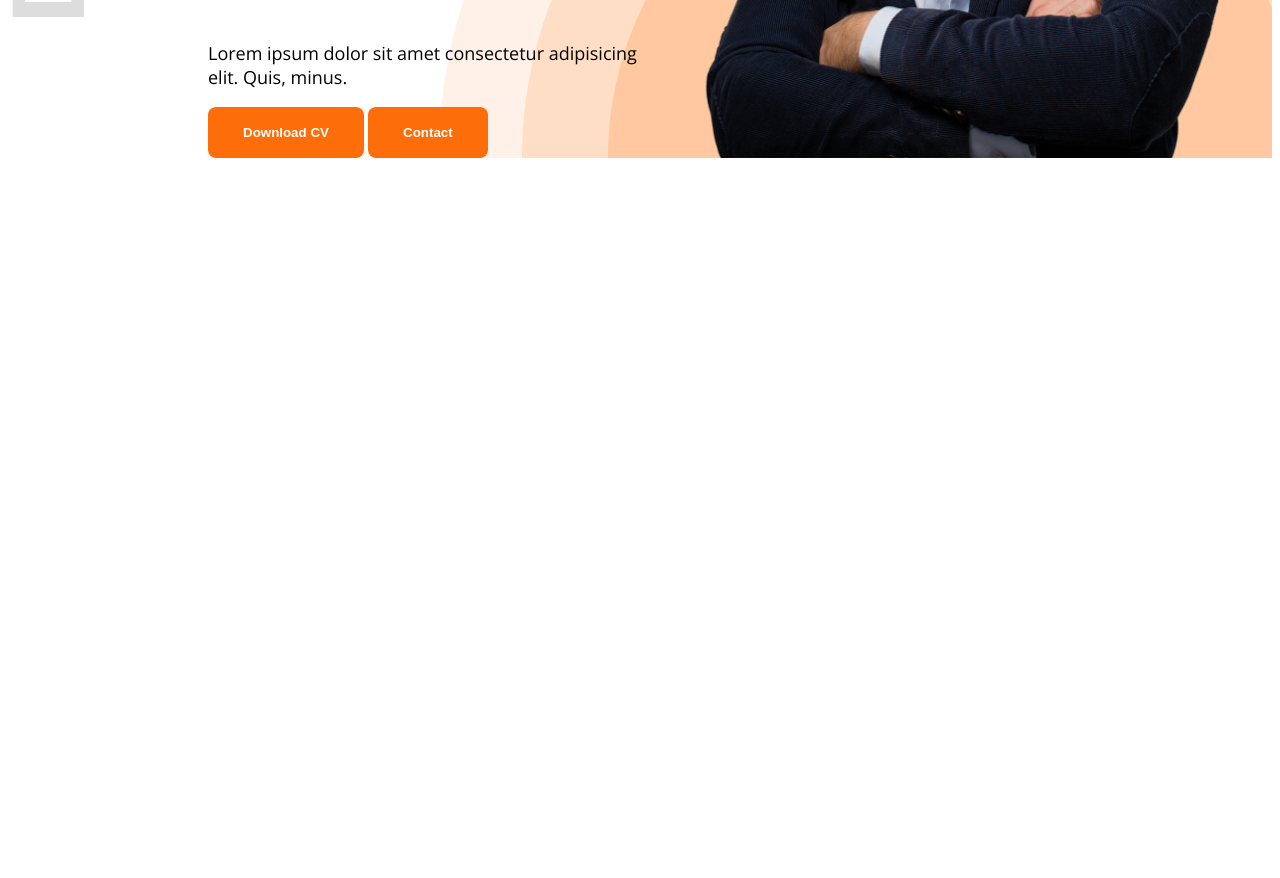
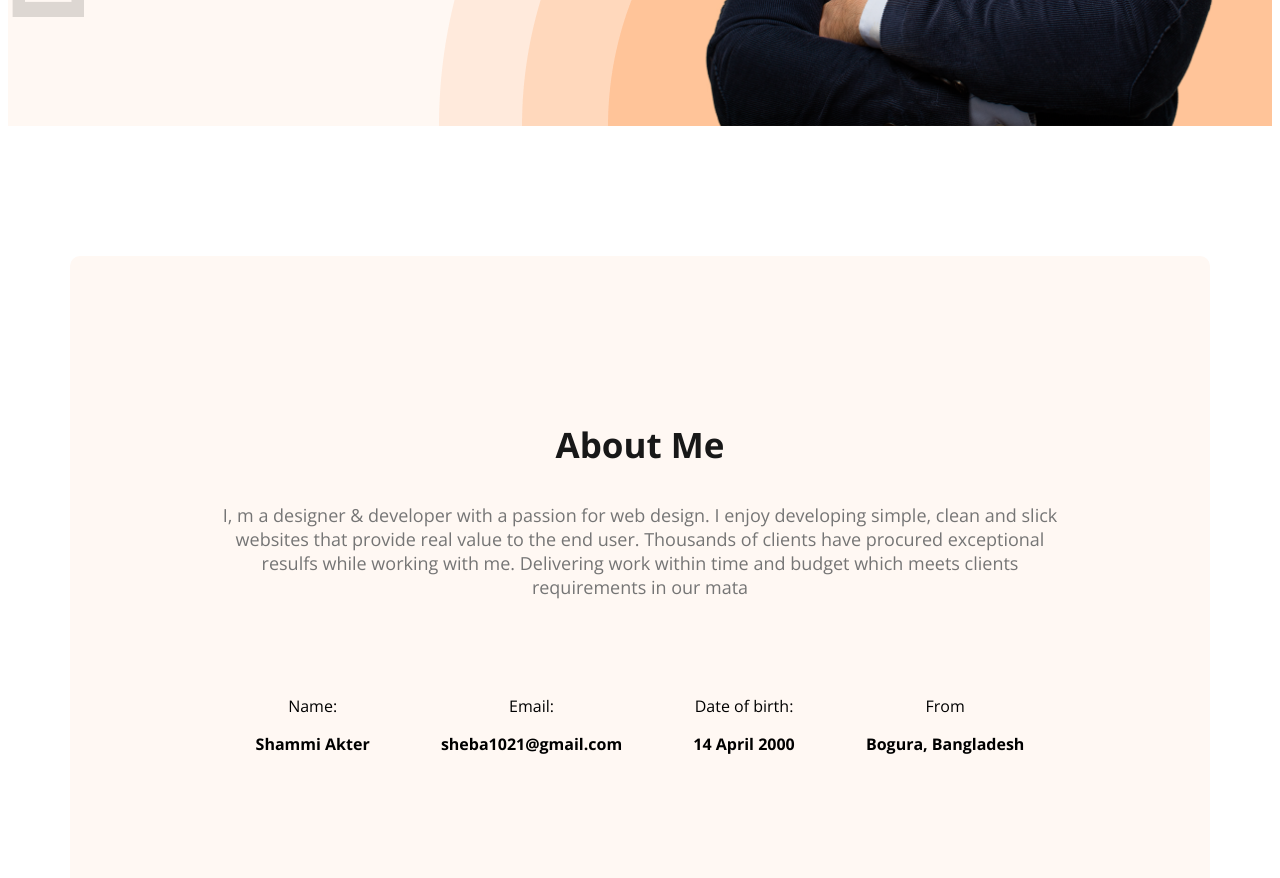
Before and after one commit to shabu5293/webdeveloper-portfolio, a plain HTML site: page index.html in a window 1280 px wide. Shown: the part 796-1674 px from the top of the page. Before the commit the page ends 962 px from the top, so only its background shows below. Drawn offline with nearby package versions, Linux system fonts and the light colour scheme.

Commit message:
about section done

```diff
--- a/index.html
+++ b/index.html
@@ -8,7 +8,7 @@
     <link rel="stylesheet" href="/style/style.css">
 </head>
 <body class="open-sans-normal">
-    <header class="header">
+    <header class="header secondary-background">
         <nav>
             <h3 class="nav-title">She<span class="text-primary">b</span>a</h3>
             <ul>
@@ -21,7 +21,9 @@
             <div class="banner-content">
                 <h4 class="banner-greetings">Hi, I am</h4>
                 <h1 class="banner-title">Shammi Akter Sheba</h1>
-                <p class="banner-description">Lorem ipsum dolor sit amet consectetur adipisicing elit. Quis, minus.</p>
+                <p class="banner-description"> Shot what able cold new see hold.Friendly as an betrayed formerly
+                    he. Morning because as to society behaved moments.
+                </p>
                 <button class="btn">Download CV</button>
                 <button class="btn">Contact</button>
             </div>
@@ -29,7 +31,31 @@
         </div>
     </header>
     <main>
-
+        <section class="about secondary-background">
+            <h3 class="section-title">About Me</h3>
+            <p class="section-description"> I, m a designer & developer with a passion for web design. I enjoy developing simple, clean and
+                slick websites that provide real value to the end user. Thousands of clients have procured
+                exceptional resulfs while working with me. Delivering work within time and budget which meets
+                clients requirements in our mata</p>
+                <div class="about-items">
+                    <div class="about-item">
+                        <p class="item-title">Name:</p>
+                        <p class="item-description">Shammi Akter</p>
+                    </div>
+                    <div class="about-item">
+                        <p class="item-title">Email:</p>
+                        <p class="item-description">sheba1021@gmail.com</p>
+                    </div>
+                    <div class="about-item">
+                        <p class="item-title"> Date of birth:</p>
+                        <p class="item-description">14 April 2000</p>
+                    </div>
+                    <div class="about-item">
+                        <p class="item-title">From</p>
+                        <p class="item-description">Bogura, Bangladesh</p>
+                    </div>
+                </div>
+        </section>
     </main>
     <footer>
 
--- a/style/style.css
+++ b/style/style.css
@@ -22,6 +22,18 @@
     border-radius: 8px;
     border: none;
   }
+  .secondary-background{
+    background-color: #fff8f3;
+  }
+  .section-title{
+    font-size: 35px;
+    font-weight: bold;
+    color: #181818;
+}
+.section-description{
+    font-size: 18px;
+    color: #757575;
+}
   /* Header */
   .header{
     background-image: url(/images/developer.png), url(/images/header_bg.png);
@@ -66,7 +78,7 @@
 }
 .banner-title{
     font-weight: bold;
-    font-size: 85px;
+    font-size: 55px;
 }
 .banner-description{
     font-size: 18px;
@@ -74,3 +86,23 @@
 .banner-profile-picture{
     width: 580px;
 }
+/* main styles */
+main{
+    max-width: 1140px;
+    margin: 0 auto;
+}
+/* about styles */
+.about{
+    border-radius: 10px;
+    padding: 130px 150px;
+    text-align: center;
+    margin-top: 130px;
+}
+.about-items{
+    display: flex;
+    justify-content: space-around;
+    margin-top: 80px;
+}
+.item-description{
+    font-weight: 700;
+}
```
